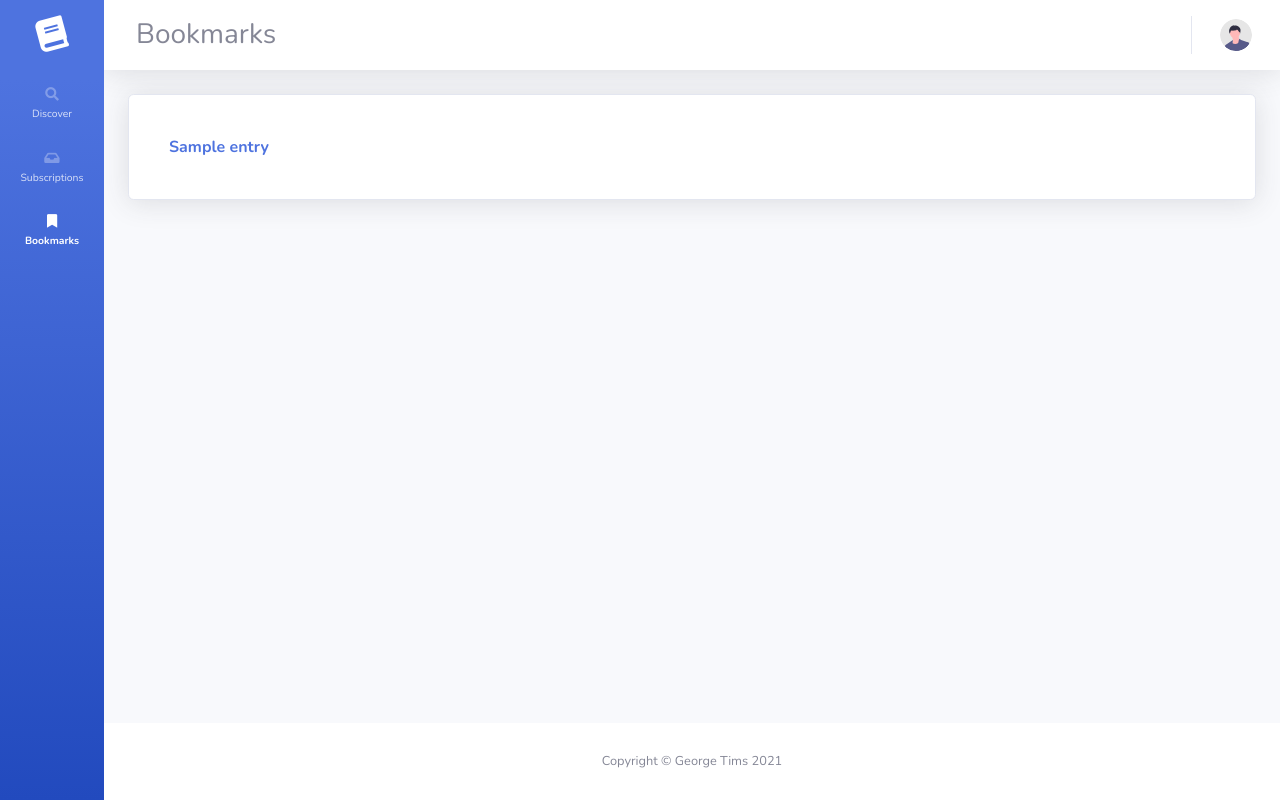
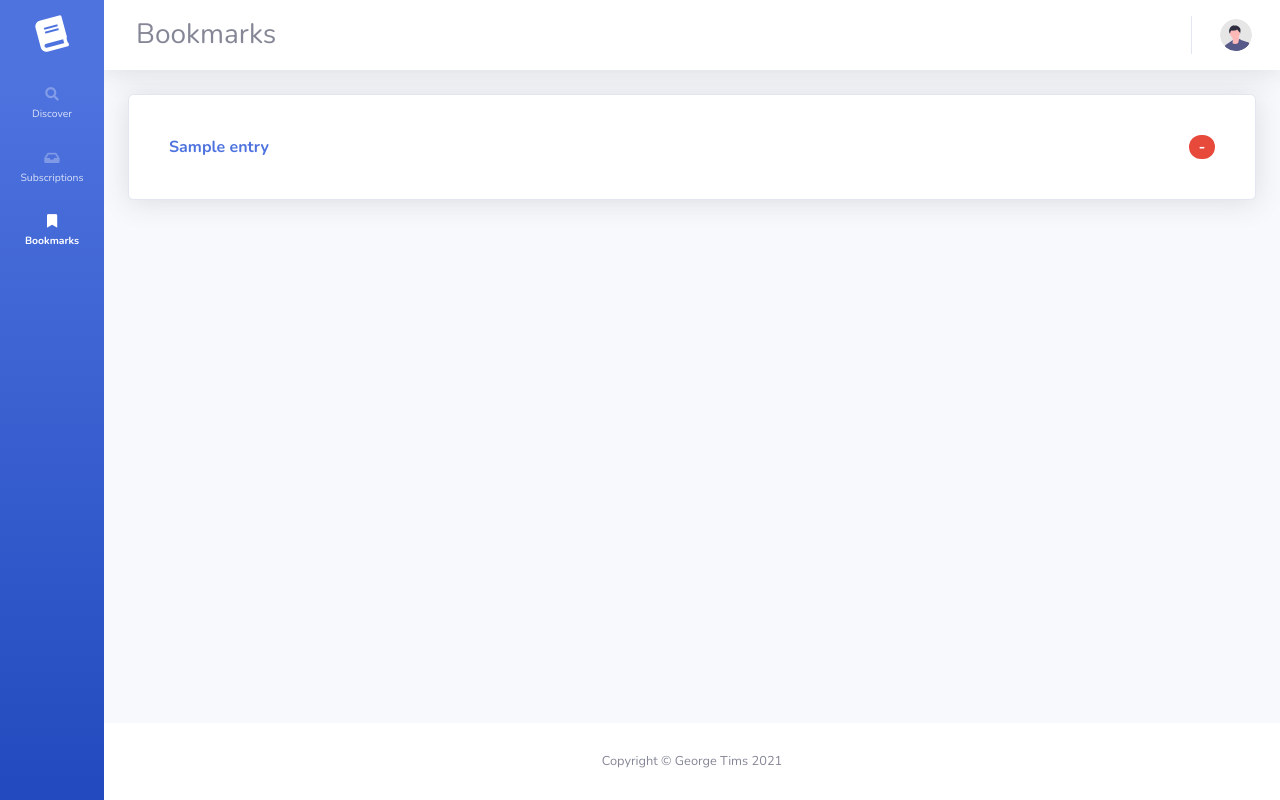
Before and after one commit to georgetims96/rss2newsletter, a Django app: page /bookmarks/ in a window 1280 px wide. Run offline with Django 3.2, Linux system fonts and the light colour scheme; a user stored in the database is signed in; tables that the repository leaves empty hold one stand-in row (values such as "Sample post"); parts of the project's set-up code (start-up, migrations or seed data) failed here and were passed over; some libraries are stand-ins or nearby versions.

Commit message:
added boomkmark button to bookmark list

```diff
--- a/feedaggregator/templates/feedaggregator/saved_entries.html
+++ b/feedaggregator/templates/feedaggregator/saved_entries.html
@@ -22,8 +22,8 @@
                                                 {% if saved_entries %}
                                                 <ul class="list-group list-group-flush">
                                                 {% for bookmark in saved_entries %}
-                                                <li class="list-group-item">
-                                                <a href="{% url 'feedaggregator:entry_detail' pk=bookmark.entry.pk %}">{{ bookmark.entry.title }}</a>
+                                                <li class="list-group-item d-flex justify-content-between align-items-center">
+                                                <a href="{% url 'feedaggregator:entry_detail' pk=bookmark.entry.pk %}">{{ bookmark.entry.title }}</a><span class="badge-danger badge-pill unbookmark_btn" id="{{ bookmark.id }}">-</span>
                                                 </li>
                                                 {% endfor %}
                                                 </ul>
```
Also changed, not shown: 1 other file.
